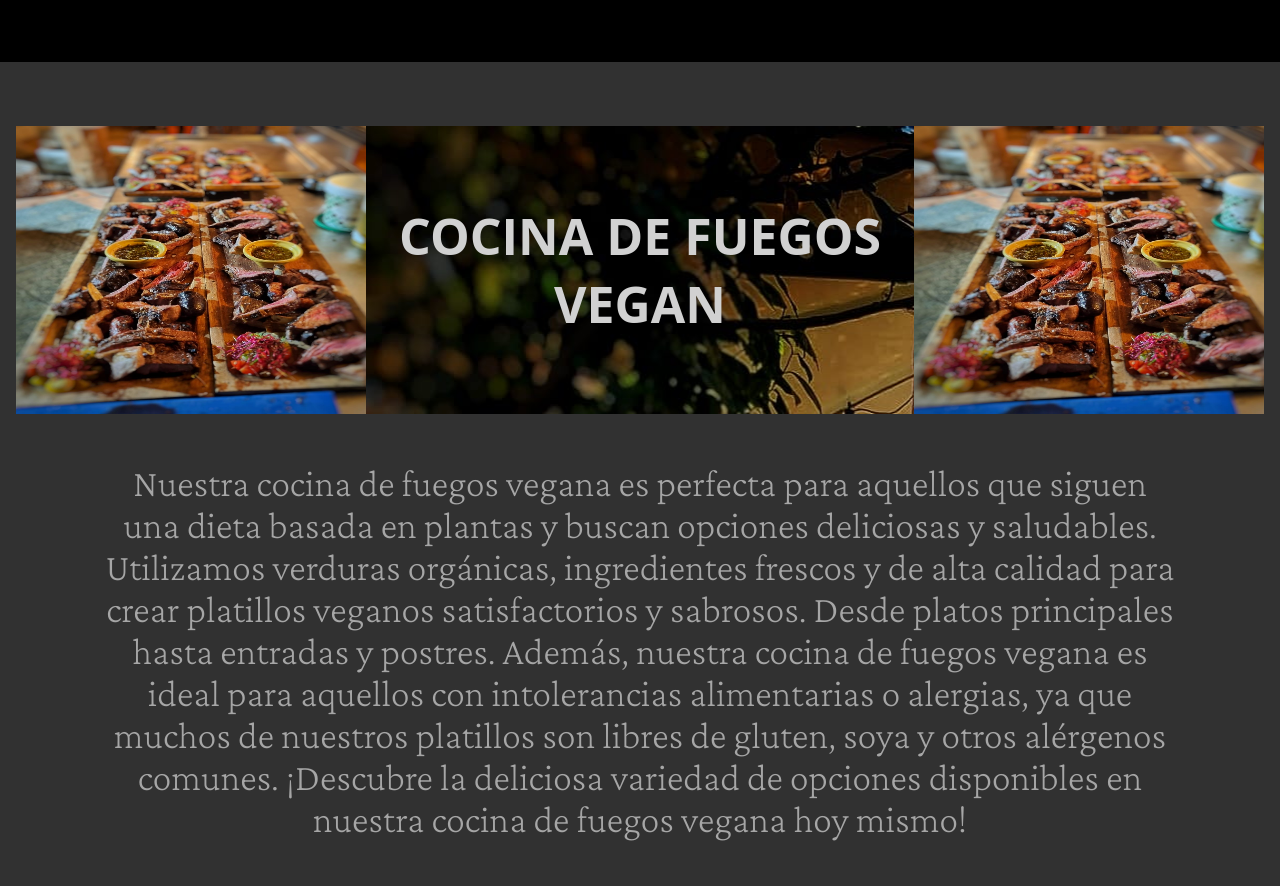
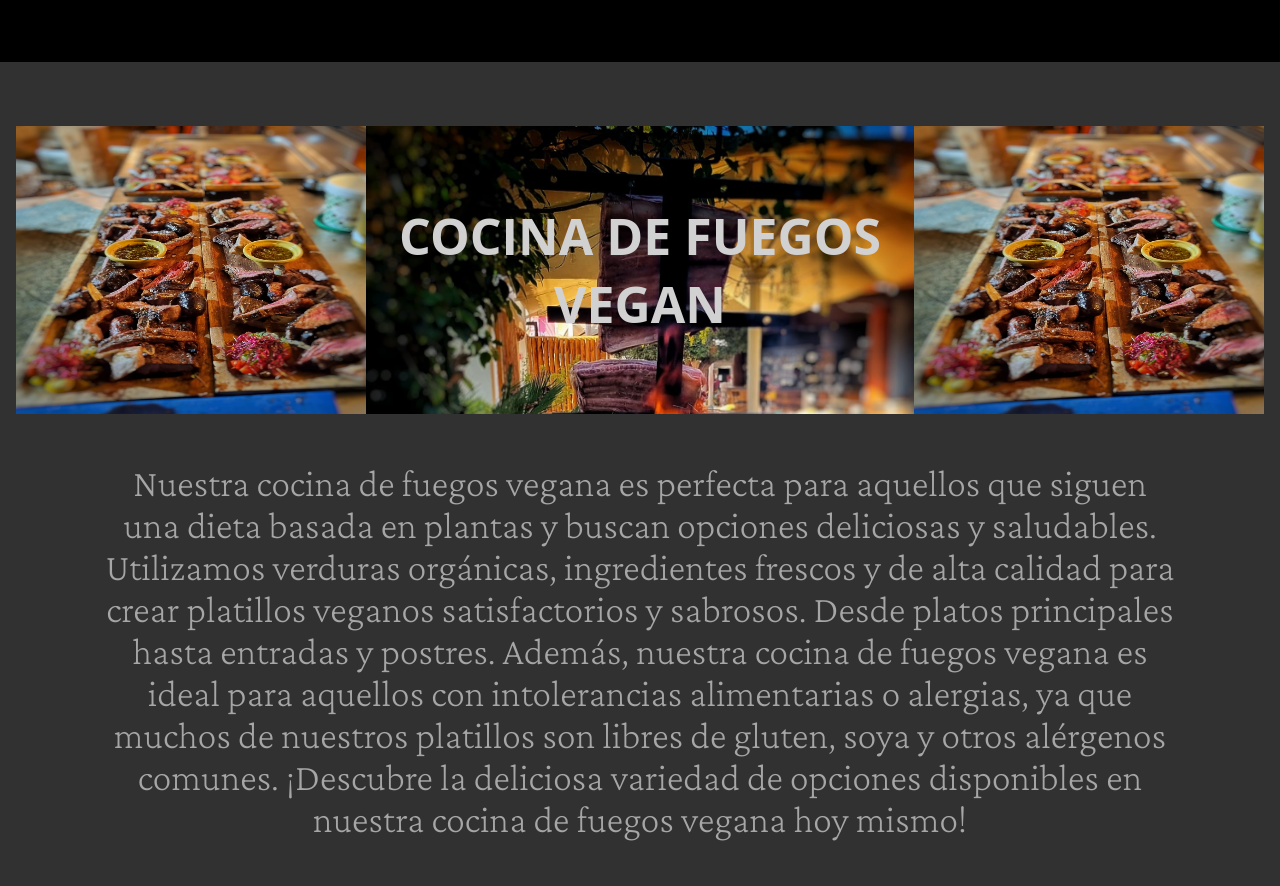
Before and after one commit to FabricioGodoy/nakotegrill, a React (Vite) app: page / in a window 1280 px wide. Shown: the part 3920-4806 px from the top of the page. Built offline with nearby package versions, Linux system fonts and the light colour scheme; a web font is replaced by a local one.

Commit message:
ajustando

```diff
--- a/src/components/style.css
+++ b/src/components/style.css
@@ -95,7 +95,7 @@
     display: grid;
     place-items: center;
     background-image: url('../../public/img/asado/asado2.jpg');
-    background-attachment: scroll;
+    background-attachment: fixed;
     background-size: 100%;
     height:auto;
     min-height:30vh;
@@ -203,6 +203,8 @@
     align-content: center;
     align-items: center;
     background-image: url('../../public/img/asado/asado1.jpg');
+    background-attachment: fixed;
+    background-size: 100%;
 }
 .carrouselImagenesSextoBanner{
     display: flex;
@@ -248,6 +250,7 @@
     /* width: 100vw; */
     background-image: url('../../public/img/asado/asado1.jpg');
     background-size: 100%;
+    background-attachment: fixed;
     margin: 0 0 2em 0;
 }
 .primerContainerBannerPresupuesto{
```
